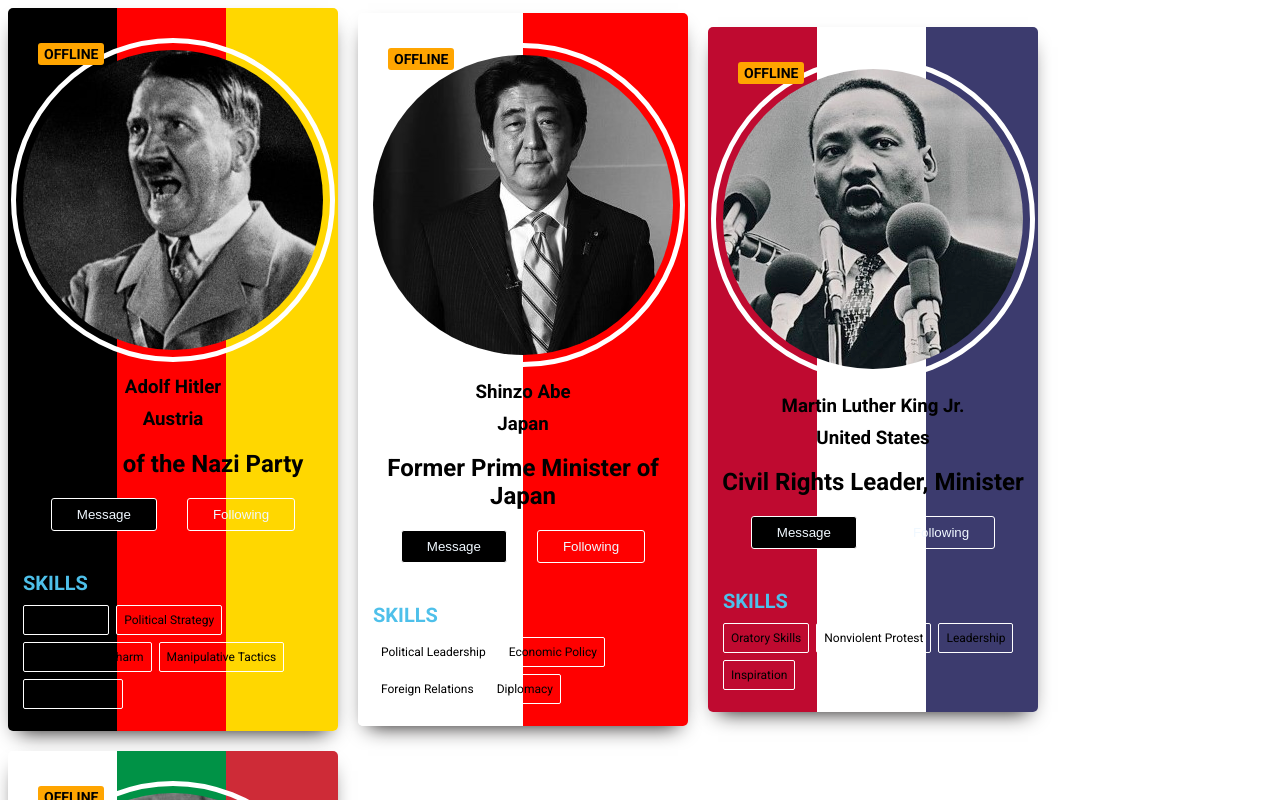
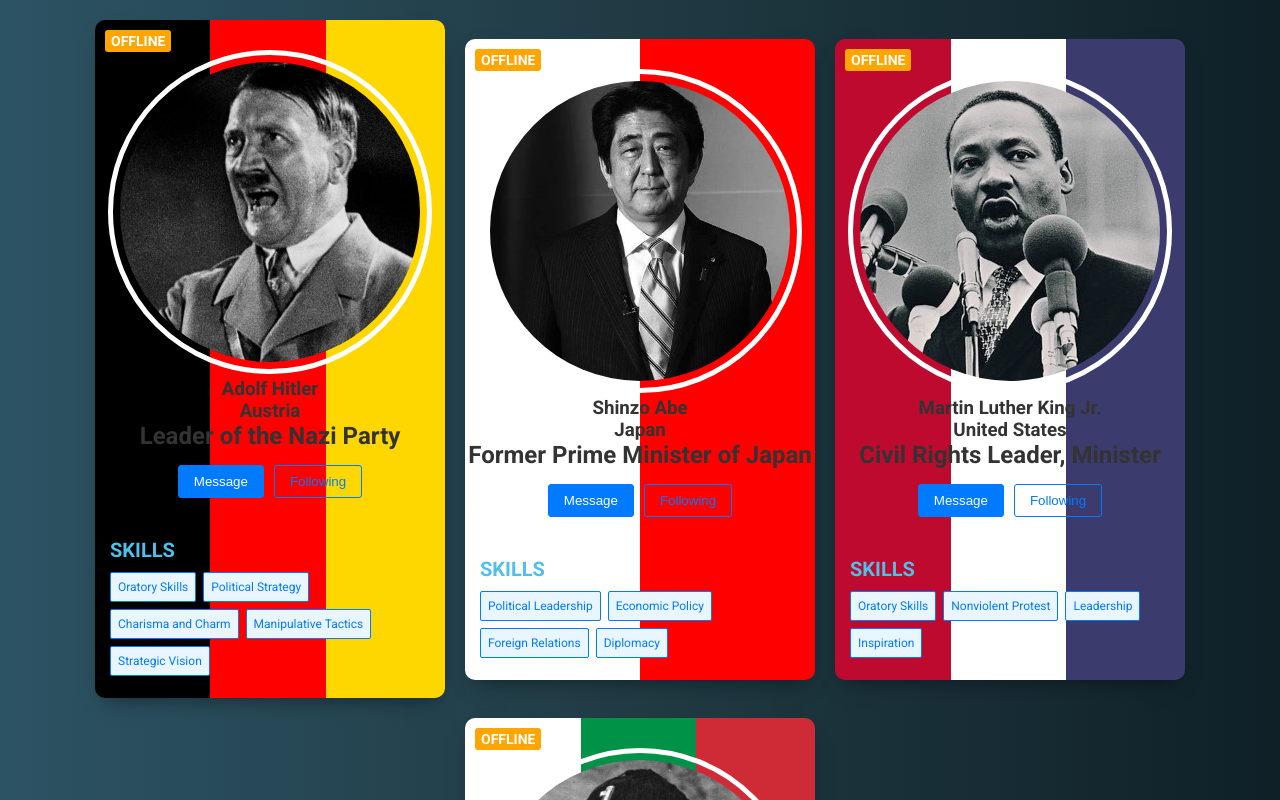
Before and after one commit to harichselvamc/profilecard_React, a React (Vite) app: page / in a window 1280 px wide. Shown: the top 800 px of the page. Built offline with nearby package versions, Linux system fonts and the light colour scheme; a web font is replaced by a local one.

Commit message:
Update index.css

```diff
--- a/src/index.css
+++ b/src/index.css
@@ -2,11 +2,19 @@
 
 * {
     box-sizing: border-box;
+    margin: 0;
+    padding: 0;
 }
 
 body {
     font-family: "Germania One", "Roboto", sans-serif;
-
+    background: linear-gradient(to right, #2c5364, #203a43, #0f2027);
+    color: #333;
+    display: flex;
+    justify-content: center;
+    align-items: center;
+    min-height: 100vh;
+    padding: 20px;
 }
 
 #root {
@@ -14,105 +22,161 @@
     align-items: center;
     gap: 20px;
     flex-wrap: wrap;
-    min-height: 100vh;
-    margin: 0;
+    width: 100%;
+    justify-content: center;
 }
 
-h3{
-    margin: 10px 0px;
+.project {
+    display: flex;
+    flex-direction: column;
+    align-items: center;
+    margin-bottom: 20px;
+    border: 1px solid #ddd;
+    border-radius: 10px;
+    padding: 20px;
+    background-color: #ffffff;
+    transition: transform 0.3s ease, box-shadow 0.3s ease;
+    max-width: 350px;
+    box-shadow: 0 4px 8px rgba(0, 0, 0, 0.1);
+}
 
+.project:hover {
+    transform: translateY(-10px);
+    box-shadow: 0 10px 20px rgba(0, 0, 0, 0.2);
 }
-h6{
-    margin: 10px 0px;
-    text-transform: uppercase;
-    font-size: 20px;
-    color: rgb(78, 192, 234);
+
+.project img {
+    max-width: 100%;
+    border-radius: 50%;
+    margin-bottom: 15px;
+    border: 5px solid #fff;
+    padding: 7px;
 }
-p{
-    font-size: 14px;
-    line-height: 21px;
+
+.project .content {
     text-align: center;
 }
 
-.cardcontainer{
-   /* # background-color: rgb(255, 17, 17); */
+.project h3 {
+    margin: 0 0 10px;
+    font-size: 1.5em;
+    color: #2c3e50;
+}
+
+.project p {
+    margin: 0 0 10px;
+    font-size: 1em;
+    line-height: 1.5;
+    color: #34495e;
+}
+
+.project a {
+    display: inline-block;
+    margin-top: 10px;
+    text-decoration: none;
+    color: #007bff;
+    font-weight: bold;
+    transition: color 0.3s ease, background-color 0.3s ease;
+    padding: 10px 20px;
     border-radius: 5px;
-    box-shadow: 0px 10px 20px -10px rgb(17, 14, 14);
-    color: black;
+    border: 1px solid #007bff;
+    margin: 5px;
+}
+
+.project a:hover {
+    color: #fff;
+    background-color: #007bff;
+}
+
+h6 {
+    margin: 10px 0;
+    text-transform: uppercase;
+    font-size: 20px;
+    color: #4ec0ea;
+}
+
+.cardcontainer {
+    border-radius: 10px;
+    box-shadow: 0px 10px 20px -10px rgba(0, 0, 0, 0.5);
+    color: #333;
     padding-top: 30px;
-    width: 330px;
+    width: 350px;
     max-width: 100%;
     text-align: center;
     position: relative;
-
+    background-color: #fff;
 }
 
-.pro{
-    color:rgb(0, 0, 0) ;
+.pro {
+    color: #fff;
     border-radius: 3px;
     font-size: 14px;
     font-weight: bold;
     padding: 3px 6px;
     position: absolute;
-    top: 35px;
-    left: 30px;
+    top: 10px;
+    left: 10px;
+    background-color: orange;
 }
-.online{
+
+.online {
     background-color: greenyellow;
 }
 
-.offline{
-    background-color: orange;
-}
-.imgg{
-    border: 5px solid rgb(255, 255, 255);
+.imgg {
+    border: 5px solid #fff;
     border-radius: 50%;
     padding: 7px;
 }
 
-.button{
+.button {
     display: flex;
     justify-content: center;
-    gap: 30px;
-
-
+    gap: 10px;
+    margin-top: 15px;
 }
 
-button.primary{
-    background-color: rgb(0, 0, 0);
-    color: aliceblue;
+button.primary {
+    background-color: #007bff;
+    color: #fff;
     border-radius: 3px;
-    border: 1px solid rgb(255, 255, 255);
+    border: 1px solid #007bff;
     font-weight: 500;
-    padding: 8px 25px;
-
-
-}
-button.primary.outline{
-    background-color: transparent;
+    padding: 8px 15px;
+    transition: background-color 0.3s ease, color 0.3s ease;
 }
 
-.skills{
+button.primary.outline {
+    background-color: transparent;
+    color: #007bff;
+}
+
+button.primary:hover {
+    background-color: #0056b3;
+    color: #fff;
+}
+
+.skills {
     text-align: left;
     padding: 15px;
     margin-top: 15px;
-   font-size: 20px;
-
+    font-size: 20px;
+    color: #007bff;
 }
 
-.skills ul{
+.skills ul {
     list-style-type: none;
     margin: 0;
     padding: 0;
 }
 
-.skills ul li{
-    border: 1px solid rgb(255, 255, 255) ;
-    display:inline-block;
+.skills ul li {
+    border: 1px solid #007bff;
+    display: inline-block;
     border-radius: 2px;
     padding: 7px;
     margin: 0 7px 7px 0;
     font-size: 12px;
-
-
+    background-color: #e9f5ff;
+    color: #007bff;
 }
```
